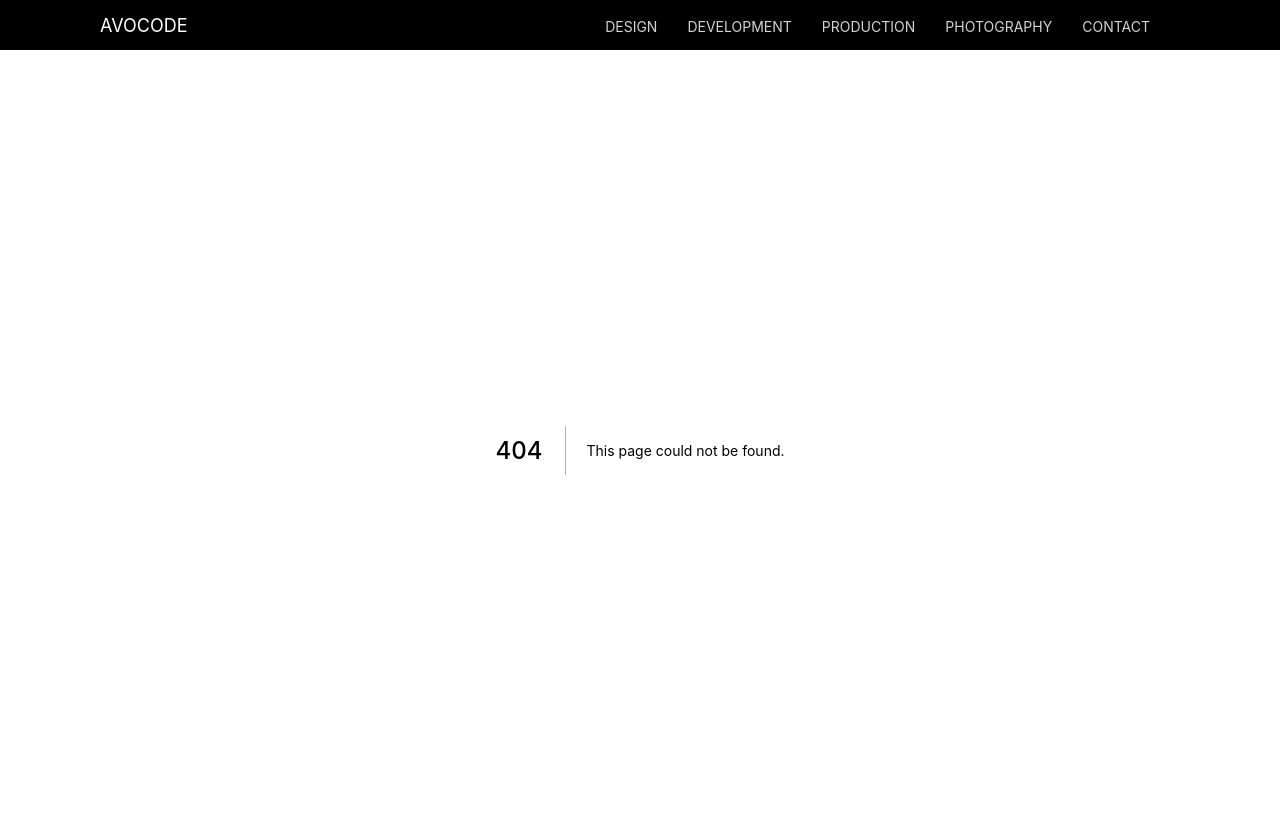
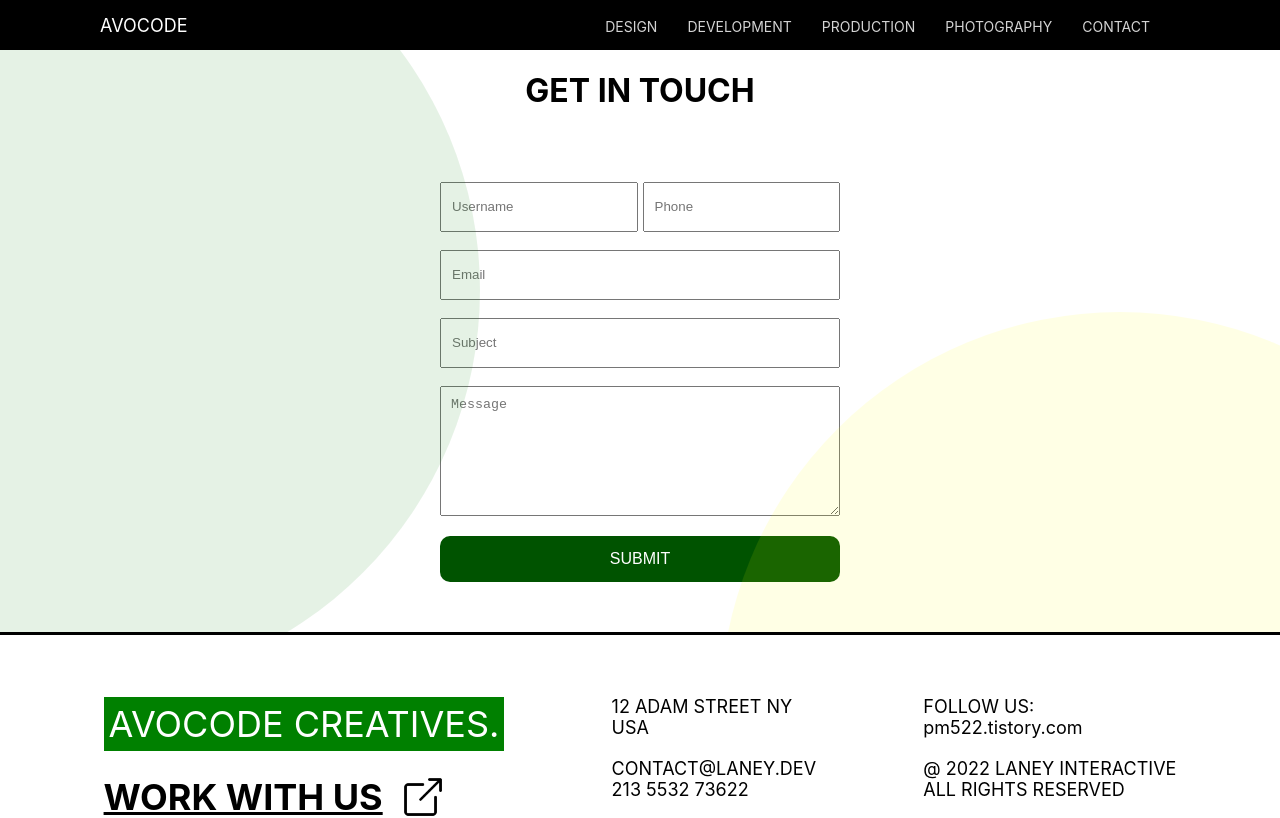
Before and after one commit to laney522/avocode_v4, a Next.js app: page /contact in a window 1280 px wide. Before the commit this address had no page. Shown: the top 818 px of the page. Built offline with nearby package versions, Linux system fonts and the light colour scheme.

Commit message:
commit update

```diff
--- /dev/null
+++ b/pages/contact.js
@@ -0,0 +1,22 @@
+import styles from "../styles/Contact.module.css";
+import Circle from "../components/Circle"
+
+const contact = () => {
+  return (
+    <div className={styles.container}>
+        <Circle backgroundColor="green" left="-40vh" top="-20vh"/>
+        <Circle backgroundColor="yellow" right="-30vh" bottom="-60vh"/>
+        <h1 className={styles.title}>GET IN TOUCH</h1>
+        <form className={styles.form}>
+          <input className={styles.inputS} placeholder="Username"/>
+          <input className={styles.inputS} placeholder="Phone"/>
+          <input className={styles.inputL} placeholder="Email"/>
+          <input className={styles.inputL} placeholder="Subject"/>
+          <textarea className={styles.textArea} placeholder="Message" rows={6} />
+          <button className={styles.button}>SUBMIT</button>
+        </form>
+    </div>
+  );
+};
+
+export default contact;
--- /dev/null
+++ b/styles/Contact.module.css
@@ -0,0 +1,61 @@
+.container{
+  display: flex;
+  flex-direction: column;
+  align-items: center;
+  justify-content: center;
+  overflow: hidden;
+  position: relative;
+  /* padding-bottom: 80px; */
+}
+
+.form{
+  width: 500px;
+  height: 500px;
+  padding: 50px;
+  display: flex;
+  flex-wrap: wrap;
+
+}
+
+.inputS{
+  flex: 1;
+  height: 50px;
+  padding-left: 10px;
+}
+
+.inputS:first-child{
+  margin-right: 5px;
+}
+
+.inputL {
+  width: 100%;
+  height: 50px;
+  padding: 10px;
+}
+
+.textArea {
+  width: 100%;
+  padding: 10px;
+}
+
+.button{
+  margin-top: 20px;
+  padding: 5px 10px;
+  border: none;
+  border-radius: 10px;
+  color: white;
+  background-color: rgb(0, 83, 0);
+  width: 100%;
+  font-size: 16px;
+  cursor: pointer;
+}
+
+@media screen and (max-width: 480px) {
+  .form {
+    width: 100%;
+  }
+
+  .inputS:first-child {
+    margin: 0;
+  }
+}
```
Also changed, not shown: public/img/avocode5.png (added).
